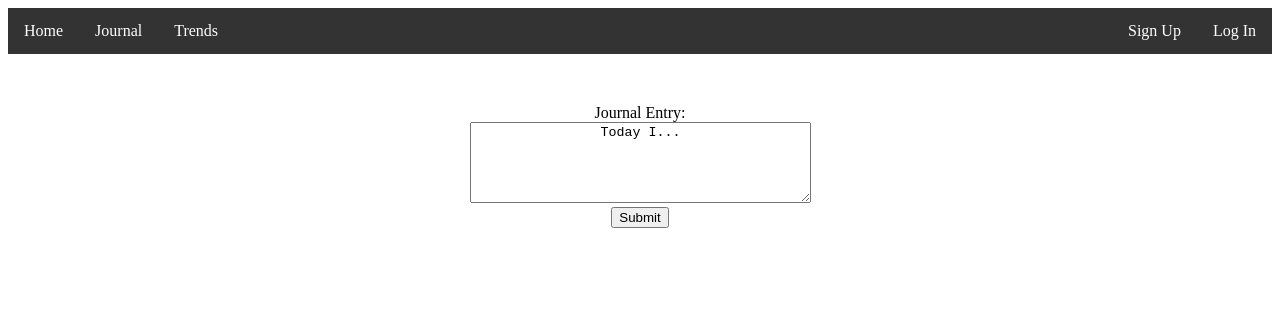
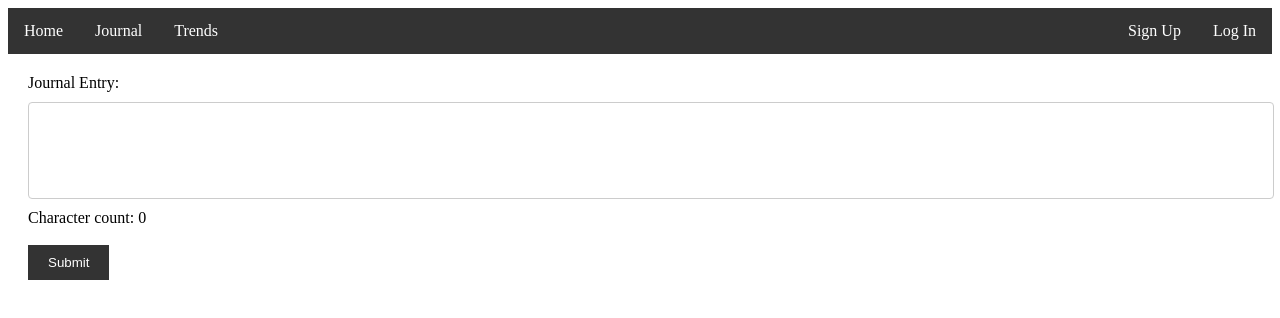
Before and after one commit to Oldhoon/nwhacks, a plain HTML site: page entry.html in a window 1280 px wide. Drawn offline with Linux system fonts and the light colour scheme.

Commit message:
journal entry

```diff
--- a/style.css
+++ b/entry.css
@@ -12,6 +12,18 @@ ul {
 .login {
     float: right
 }
+
+textarea {
+    width: 100%;
+    padding: 10px;
+    margin-top: 10px;
+    border: 1px solid #ccc;
+    border-radius: 4px;
+    text-align: left;
+    vertical-align: top;
+    resize: none;
+}
+
   li {
     float: left;
   }
@@ -30,10 +42,17 @@ ul {
   }
 
   form {
-    text-align: center;
-    margin: 50px;
+    margin: 20px;
   }
 
   .submit{
-
+    background-color: #333;
+    color: white;
+    padding: 10px 20px;
+    border: none;
+    cursor: pointer;
   }
+  #char-count {
+    display: block;
+    margin-top: 10px;
+  }
--- a/entry.html
+++ b/entry.html
@@ -4,7 +4,8 @@
     <meta charset="UTF-8">
     <meta name="viewport" content="width=device-width, initial-scale=1.0">
     <title>Document</title>
-    <link href="style.css" rel="stylesheet" type="text/css" />
+    <link href="entry.css" rel="stylesheet" type="text/css" />
+    <script defer src="entry.js"></script>
 </head>
 <body>
     <div>
@@ -19,9 +20,9 @@
     <div>
         <form>
         Journal Entry: <br>
-            <textarea rows="5" cols="40" spellcheck="true">
-                Today I...
-            </textarea>
+            <textarea rows="5" cols="40" spellcheck="true"></textarea>
+            <br>
+            <span id="char-count">Character count: 0</span>
             <br>
             <input class="submit" type="submit" value="Submit">
           </form>
--- /dev/null
+++ b/entry.js
@@ -0,0 +1,8 @@
+document.addEventListener('DOMContentLoaded', function() {
+    const textarea = document.getElementById('journal-entry');
+    const charCount = document.getElementById('char-count');
+
+    textarea.addEventListener('input', function() {
+        charCount.textContent = 'Character count : ${textarea.value.length}';
+    });
+});
```
